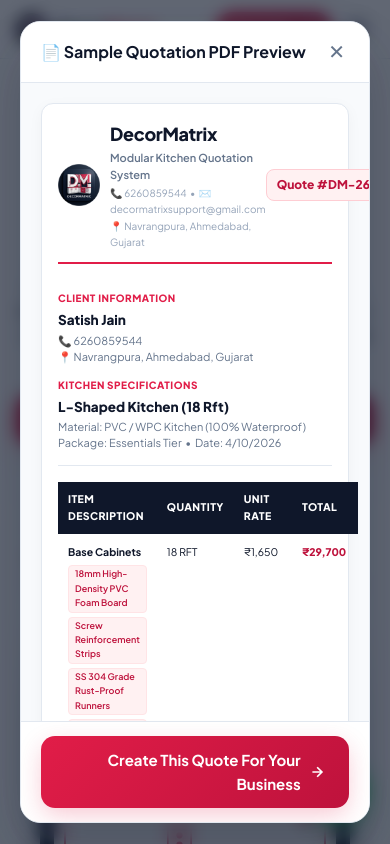
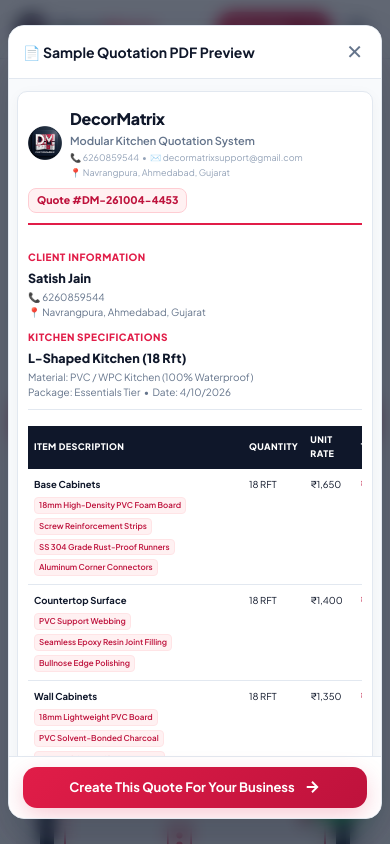
Before and after one commit to YASH2221/decormatrix-landing, a website built with Vite: page index.html in a window 390 px wide. Both pictures are taken after a click on the button "View Sample PDF". Shown: the top 844 px of the page. Built offline with nearby package versions, Linux system fonts and the light colour scheme.

Commit message:
fix(mobile): make sample PDF quotation modal 100% responsive on mobile screens

```diff
--- a/style.css
+++ b/style.css
@@ -1884,6 +1884,13 @@ a {
   line-height: 1.45;
 }
 
+.sample-sheet-table-wrap {
+  width: 100%;
+  overflow-x: auto;
+  -webkit-overflow-scrolling: touch;
+  margin-bottom: 16px;
+}
+
 .sample-table {
   width: 100%;
   border-collapse: collapse;
@@ -2272,20 +2279,131 @@ a {
   }
 
   /* PDF Modal responsive */
+  .pdf-modal-backdrop {
+    padding: 12px 8px;
+  }
+
   .pdf-modal-card {
-    max-height: 95vh;
-  }
+    width: 100%;
+    max-height: 94vh;
+    border-radius: 16px;
+  }
+
+  .pdf-modal-header {
+    padding: 12px 14px;
+  }
+
+  .pdf-modal-title {
+    font-size: 14px;
+  }
+
+  .pdf-modal-body {
+    padding: 12px 8px;
+  }
+
+  .sample-sheet {
+    padding: 14px 10px;
+    border-radius: 10px;
+  }
+
+  .sample-sheet-header {
+    flex-direction: column;
+    align-items: flex-start;
+    gap: 8px;
+    padding-bottom: 10px;
+  }
+
+  .sample-sheet-brand {
+    gap: 8px;
+  }
+
+  .sample-sheet-logo {
+    width: 34px;
+    height: 34px;
+  }
+
+  .sample-sheet-name {
+    font-size: 16px;
+  }
+
+  .sample-sheet-meta,
+  .sample-sheet-loc {
+    font-size: 9px;
+  }
+
+  .sample-sheet-badge {
+    align-self: flex-start;
+    font-size: 10.5px;
+    padding: 3px 8px;
+  }
+
   .pdf-info-grid {
     grid-template-columns: 1fr;
-    gap: 12px;
-  }
-  .sample-sheet {
-    padding: 16px;
-  }
+    gap: 10px;
+    padding: 8px 0 10px;
+  }
+
+  .pdf-info-title {
+    font-size: 12.5px;
+  }
+
+  .pdf-info-line {
+    font-size: 10px;
+  }
+
+  .sample-sheet-table-wrap {
+    width: 100%;
+    overflow-x: auto;
+    -webkit-overflow-scrolling: touch;
+    margin-bottom: 12px;
+  }
+
   .sample-table {
-    font-size: 10.5px;
-  }
+    min-width: 380px;
+    font-size: 10px;
+    margin-bottom: 0;
+  }
+
+  .sample-table th {
+    padding: 7px 6px;
+    font-size: 9px;
+  }
+
+  .sample-table td {
+    padding: 8px 6px;
+    font-size: 9.5px;
+  }
+
+  .sample-sub-pill {
+    font-size: 8px;
+    padding: 1px 4px;
+  }
+
   .sample-sheet-summary {
     width: 100%;
-  }
-}
+    margin-left: 0;
+    padding: 10px 12px;
+    font-size: 11px;
+    margin-top: 10px;
+  }
+
+  .sum-row.grand {
+    font-size: 13px;
+  }
+
+  .pdf-terms-wrap {
+    font-size: 9.5px;
+  }
+
+  .pdf-modal-footer {
+    padding: 10px 14px;
+    text-align: center;
+  }
+
+  .pdf-modal-footer .btn {
+    width: 100%;
+    justify-content: center;
+    font-size: 13px;
+    padding: 10px 14px;
+  }
+}
```
